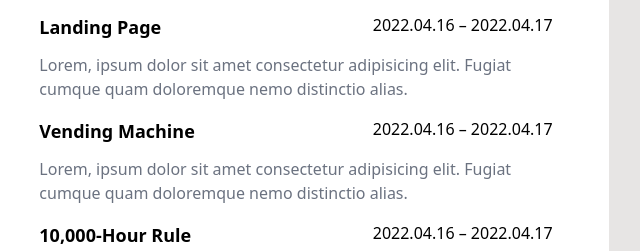
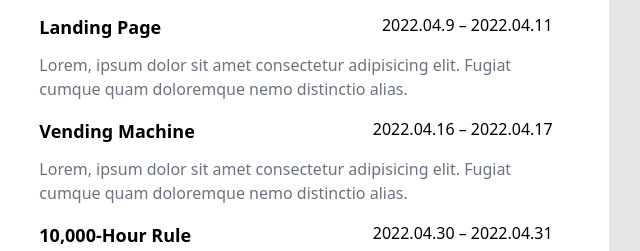
Before and after one commit to soheeyeo/Resume_Tailwind, a plain HTML site: page index.html in a window 1280 px wide. Shown: the part 549-800 px from the top of the page, 458-1098 px from the left. Drawn offline with nearby package versions, Linux system fonts and the light colour scheme.

Commit message:
Update index.html

```diff
--- a/index.html
+++ b/index.html
@@ -81,7 +81,7 @@
                         </li>
                         <li class="mt-4">
                             <strong class="ml-3 text-lg">Landing Page</strong>
-                            <p class="float-right">2022.04.16 – 2022.04.17</p>
+                            <p class="float-right">2022.04.9 – 2022.04.11</p>
                             <p class="ml-3 mt-3 text-gray-500">Lorem, ipsum dolor sit amet consectetur adipisicing elit.
                                 Fugiat cumque quam doloremque nemo distinctio alias.</p>
                         </li>
@@ -93,7 +93,7 @@
                         </li>
                         <li class="mt-4">
                             <strong class="ml-3 text-lg">10,000-Hour Rule</strong>
-                            <p class="float-right">2022.04.16 – 2022.04.17</p>
+                            <p class="float-right">2022.04.30 – 2022.04.31</p>
                             <p class="ml-3 mt-3 text-gray-500">Lorem, ipsum dolor sit amet consectetur adipisicing elit.
                                 Fugiat cumque quam doloremque nemo distinctio alias.</p>
                         </li>
```
